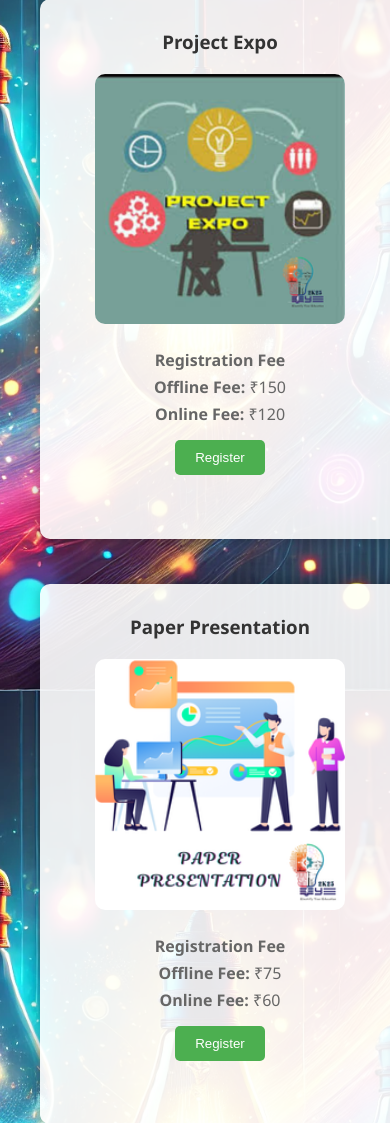
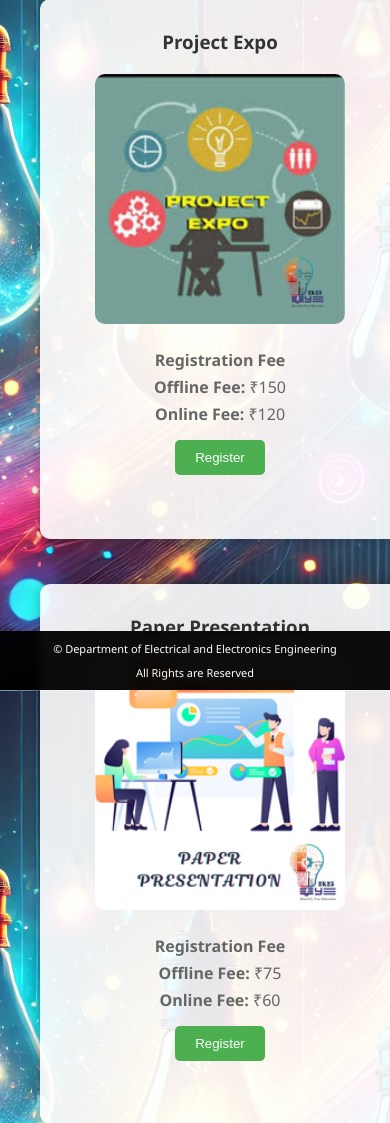
Before and after one commit to Sunilreddyyaparla/eye2k25, a Flask app: page /events in a window 390 px wide. Shown: the part 154-1277 px from the top of the page. Run offline with Flask 3, Linux system fonts and the light colour scheme.

Commit message:
Update footer.css

```diff
--- a/static/css/footer.css
+++ b/static/css/footer.css
@@ -1,12 +1,92 @@
-/* Footer Styles */
-footer {
-  text-align: center;
-  color: #fff;
-  padding: 10px; /* Reduced padding to decrease height */
+.footer-container {
+  background-color: rgba(0, 0, 0, 0.95);
+  padding: 8px 0;
   position: fixed;
   bottom: 0;
-  width: 100%; /* Ensures it spans the device width */
-  background-color: #1a1a1a; /* Updated solid background color */
-  font-size: 14px; /* Adjusted font size for better fit */
-  box-shadow: 0 -2px 5px rgba(0, 0, 0, 0.2); /* Optional: Add a shadow effect */
+  width: 100%;
+  z-index: 999;
+  backdrop-filter: blur(5px);
+  height: auto;
+  min-height: 40px;
 }
+
+.footer-content {
+  display: flex;
+  justify-content: space-between;
+  align-items: center;
+  max-width: 1200px;
+  margin: 0 auto;
+  padding: 0 clamp(10px, 3vw, 20px);
+  gap: 5px;
+  flex-wrap: wrap;
+}
+
+.footer-text, .developer-text {
+  flex: 1 1 auto;
+  text-align: center;
+  font-size: clamp(11px, 2vw, 13px);
+  color: white;
+  white-space: nowrap;
+  overflow: hidden;
+  text-overflow: ellipsis;
+}
+
+
+/* Extra Small Screens - Mobile */
+@media screen and (max-width: 576px) {
+  /* Footer adjustments */
+  .footer-container {
+      padding: 8px 0;
+      height: auto;
+  }
+
+  .footer-content {
+      flex-direction: column;
+      gap: 5px;
+      text-align: center;
+      padding: 0 5px;
+  }
+
+  .footer-text, .developer-text {
+      flex: 0 0 auto;
+      width: 100%;
+      text-align: center;
+      white-space: normal;
+      padding: 2px 0;
+      font-size: 11px;
+      margin: 0;
+  }
+}
+
+/* Very Small Screens - Small Mobile */
+@media screen and (max-width: 375px) {
+
+  .footer-container {
+      padding: 6px 0;
+  }
+
+  .footer-text, .developer-text {
+      font-size: 10px;
+      padding: 2px 0;
+  }
+}
+/* Extra Small Devices */
+@media screen and (max-width: 320px) {
+
+  .footer-text, .developer-text {
+      line-height: 1.3;
+  }
+}
+/* Landscape Mode */
+@media screen and (max-height: 500px) and (orientation: landscape) {
+  .footer-content {
+      flex-direction: row;
+      justify-content: space-between;
+      padding: 0 10px;
+  }
+
+  .footer-text, .developer-text {
+      width: auto;
+      white-space: nowrap;
+  }
+}
```
